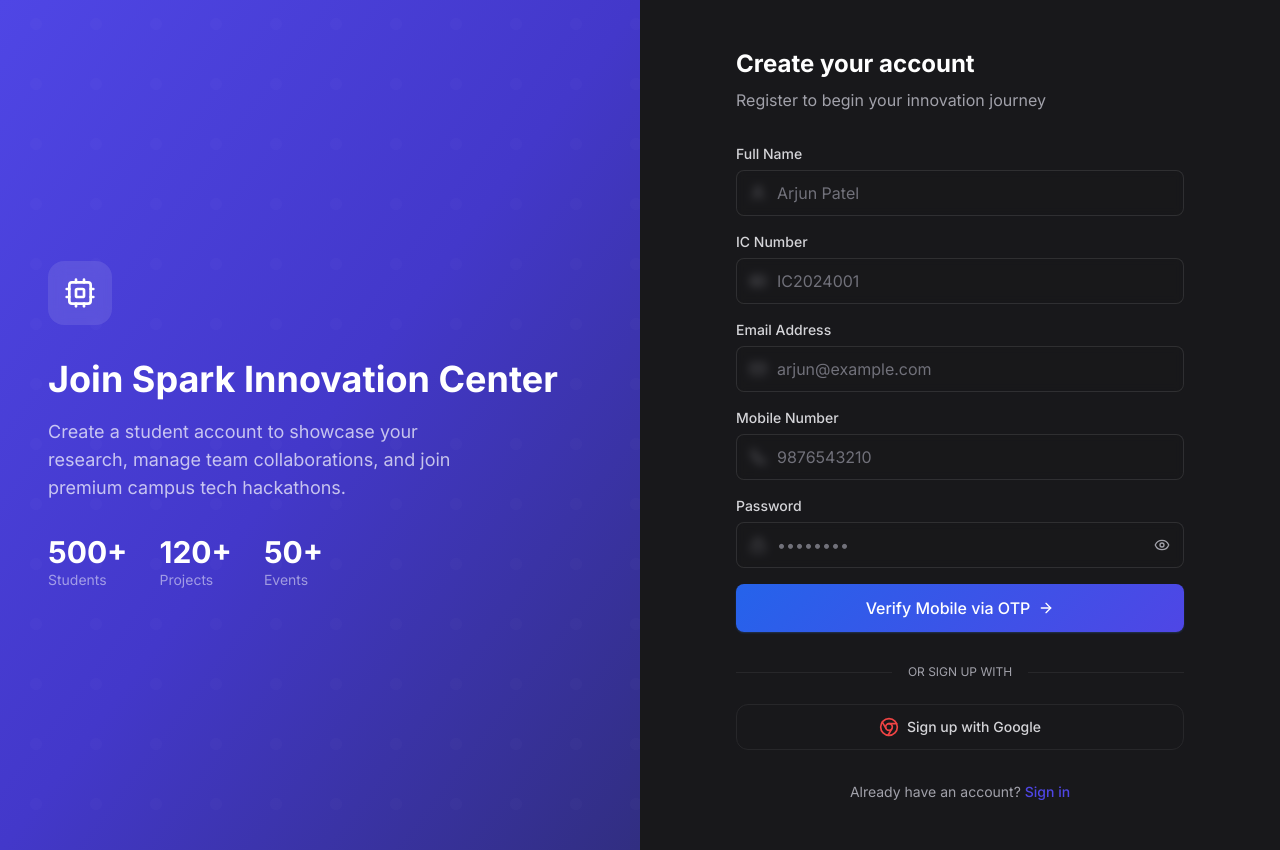
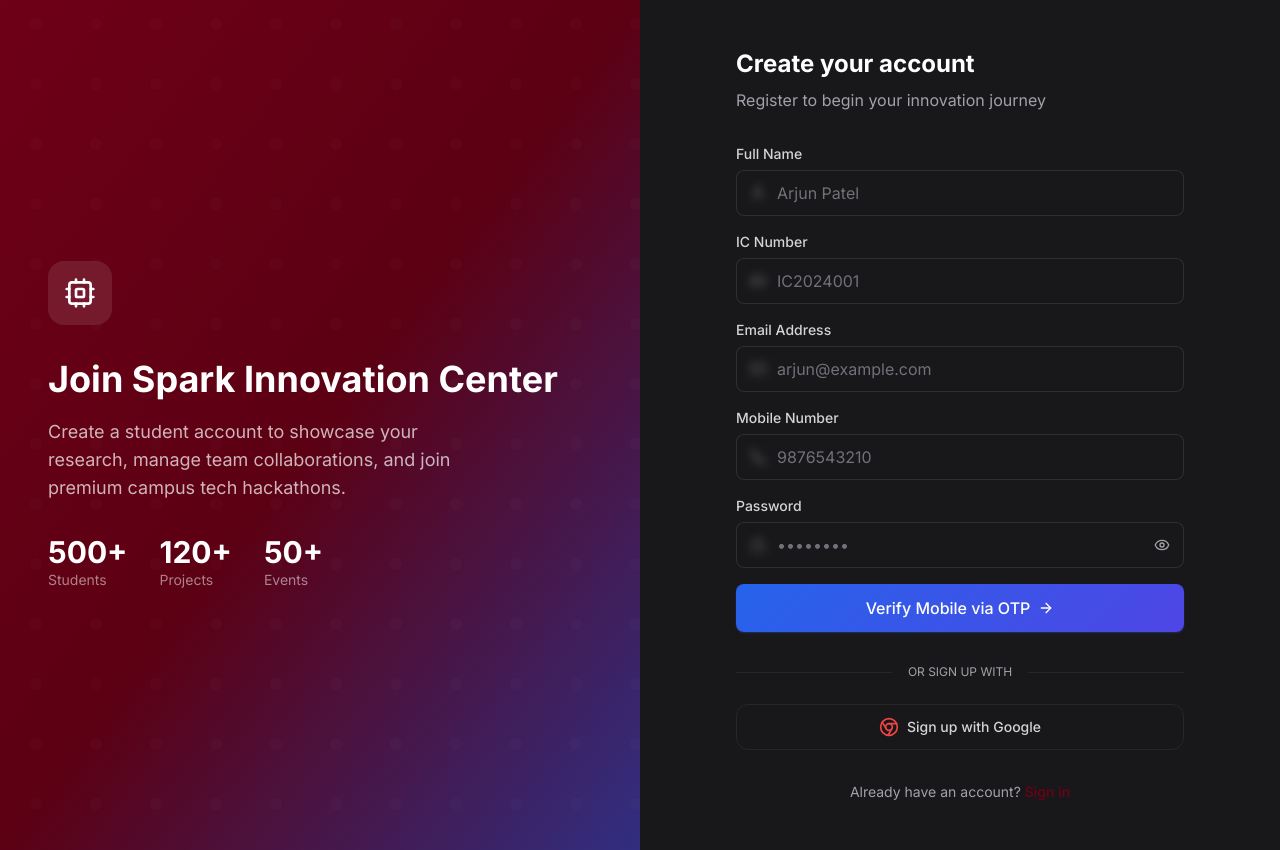
Before and after one commit to shabarish0410/ICMS, a Next.js app in the folder frontend/: page /register in a window 1280 px wide. Built offline with nearby package versions, Linux system fonts and the light colour scheme; no server answers.

Commit message:
style: Apply Modern Maroon theme palette

```diff
--- a/frontend/src/app/globals.css
+++ b/frontend/src/app/globals.css
@@ -4,15 +4,15 @@
 
 @layer base {
   :root {
-    --background: 248 250 252; /* #F8FAFC Soft Off-White */
-    --foreground: 15 23 42;    /* #0F172A Deep Navy Text */
+    --background: 248 249 250; /* #F8F9FA */
+    --foreground: 47 47 47;    /* #2F2F2F */
     --card: 255 255 255;       /* #FFFFFF */
     --card-border: 226 232 240; /* #E2E8F0 */
     --muted: 241 245 249;
     --muted-foreground: 100 116 139;
-    --primary: 99 102 241;     /* #6366F1 Indigo */
+    --primary: 122 0 25;       /* #7A0019 Maroon */
     --primary-foreground: 255 255 255;
-    --accent: 6 182 212;       /* #06B6D4 Cyan */
+    --accent: 212 175 55;      /* #D4AF37 Gold */
   }
 
   .dark {
@@ -22,9 +22,9 @@
     --card-border: 255 255 255 0.05;
     --muted: 30 41 59;
     --muted-foreground: 148 163 184;
-    --primary: 99 102 241;
+    --primary: 166 30 77;   /* #A61E4D Lighter Maroon/Pink for dark mode */
     --primary-foreground: 255 255 255;
-    --accent: 6 182 212;
+    --accent: 212 175 55;   /* #D4AF37 */
   }
 
   *, *::before, *::after {
@@ -36,7 +36,7 @@
   }
 
   body {
-    @apply bg-slate-50 text-dark-900 dark:bg-dark-950 dark:text-white font-sans antialiased selection:bg-brand-indigo/30 selection:text-brand-indigo dark:selection:text-white transition-colors duration-200;
+    @apply bg-[#F8F9FA] text-[#2F2F2F] dark:bg-dark-950 dark:text-white font-sans antialiased selection:bg-primary-500/30 selection:text-primary-500 dark:selection:text-white transition-colors duration-200;
   }
 }
 
--- a/frontend/tailwind.config.js
+++ b/frontend/tailwind.config.js
@@ -6,26 +6,26 @@
     extend: {
       colors: {
         brand: {
-          indigo: '#6366F1', // Primary
-          cyan: '#06B6D4',   // Secondary
+          indigo: '#7A0019', // Primary (Maroon) mapped from indigo for backward compatibility
+          cyan: '#A61E4D',   // Secondary
           emerald: '#10B981', // Success
-          amber: '#F59E0B',   // Warning
+          amber: '#D4AF37',   // Accent
           red: '#EF4444',     // Error
           blue: '#3B82F6',
           purple: '#8B5CF6',
         },
         primary: {
-          50: '#eef2ff',
-          100: '#e0e7ff',
-          200: '#c7d2fe',
-          300: '#a5b4fc',
-          400: '#818cf8',
-          500: '#6366f1', // Indigo
-          600: '#4f46e5',
-          700: '#4338ca',
-          800: '#3730a3',
-          900: '#312e81',
-          950: '#1e1b4b',
+          50: '#fcf3f5',
+          100: '#f8e6eb',
+          200: '#efc1cd',
+          300: '#e59caf',
+          400: '#cf5a73',
+          500: '#7A0019', // Primary Maroon
+          600: '#6e0017',
+          700: '#5c0013',
+          800: '#49000f',
+          900: '#3d000c',
+          950: '#210006',
         },
                 dark: {
           50: '#fafafa',
```
